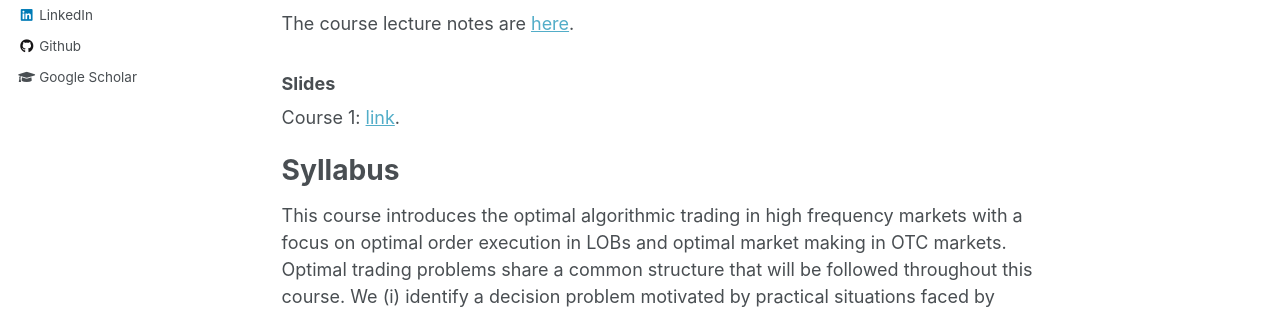
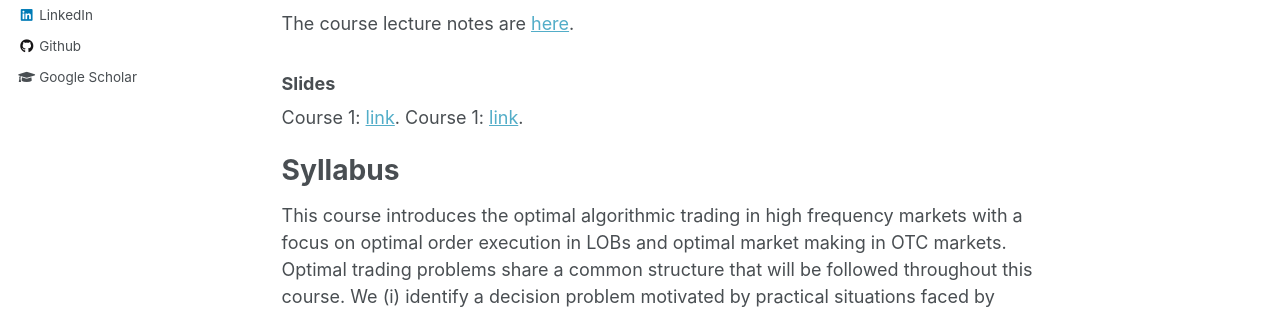
Before and after one commit to FDR0903/FDR0903.github.io, a Jekyll site: the page built from _teaching/2023_Oxford_hft.md, in a window 1280 px wide and 1259 px high. Shown: the part 409-718 px from the top of the window. Built offline with Jekyll 4.4.1, drawn with Linux system fonts in a browser that asks for light colours.

Commit message:
course 1

```diff
--- a/_teaching/2023_Oxford_hft.md
+++ b/_teaching/2023_Oxford_hft.md
@@ -18,6 +18,7 @@ The course lecture notes are [here](http://fdr0903.github.io/files/HFT_2024___Ox
 
 ### Slides
 Course 1: [link](http://fdr0903.github.io/files/HFT_2024_Course_1.pdf).
+Course 1: [link](http://fdr0903.github.io/files/HFT_2024_Course_2.pdf).
 
 
 Syllabus
```
